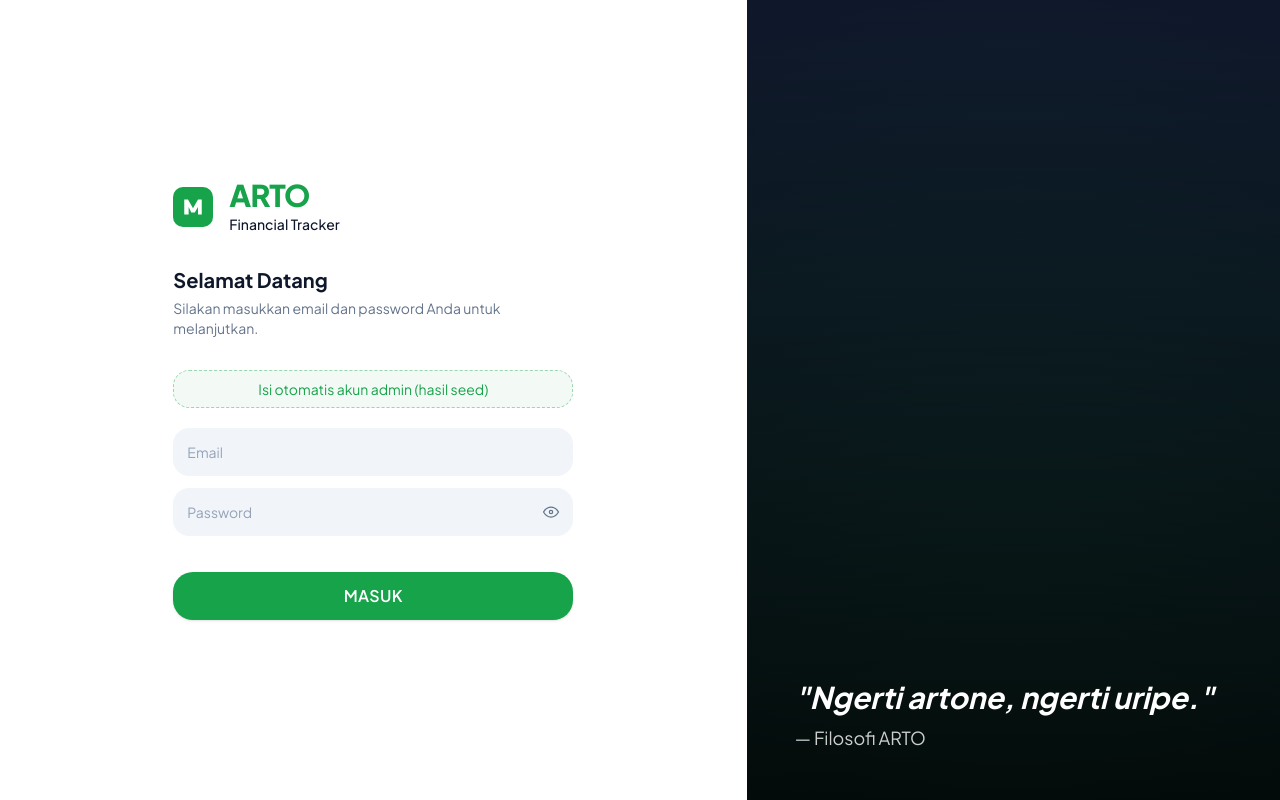
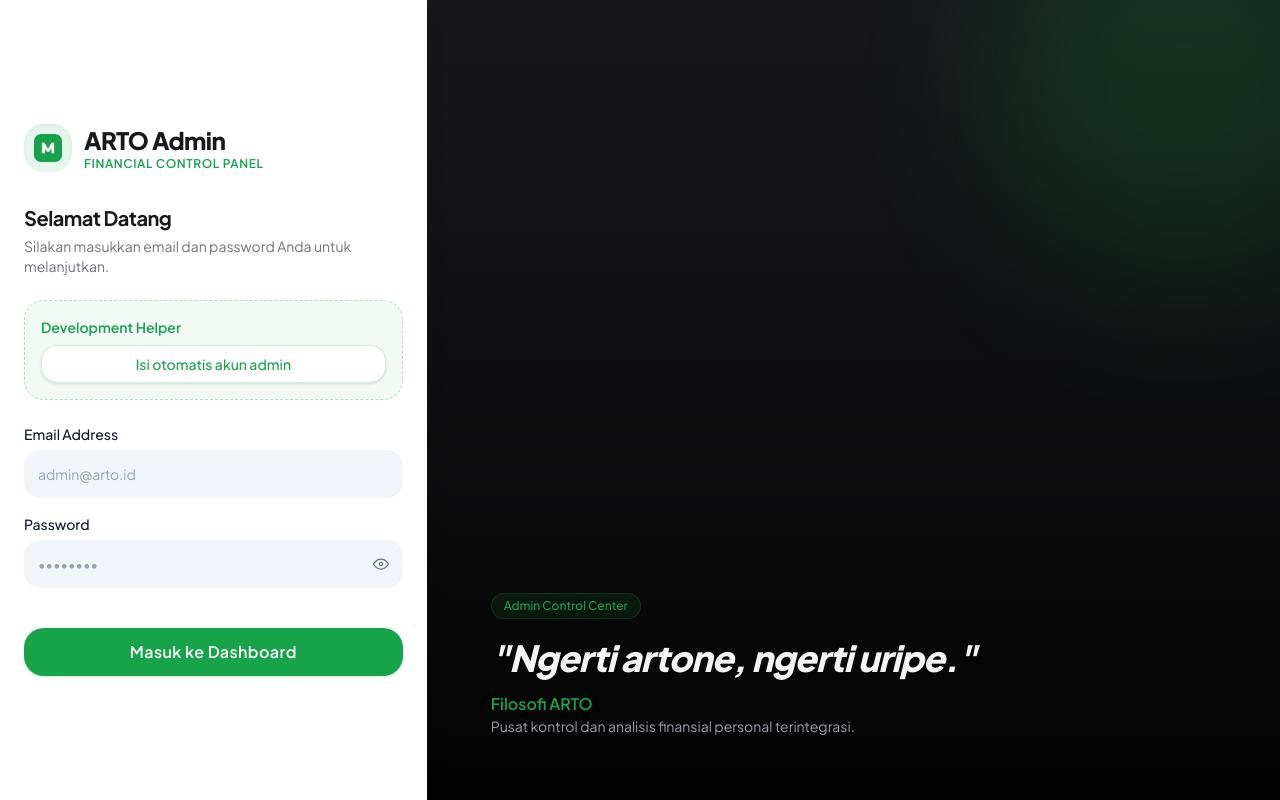
Before and after one commit to RIQORAHMAHIDAYAT/arto-admin, a React (Vite) app: page /auth/login in a window 1280 px wide. Built offline with nearby package versions, Linux system fonts and the light colour scheme; no server answers.

Commit message:
feat: redesign login with split-screen layout

```diff
--- a/src/pages/auth/AuthLayout.tsx
+++ b/src/pages/auth/AuthLayout.tsx
@@ -3,34 +3,41 @@ import { LogoMark } from '@/components/icons'
 
 export function AuthLayout({ title, subtitle, children }: { title: string; subtitle?: string; children: ReactNode }) {
   return (
-    <div className="flex min-h-screen bg-surface">
-      <div className="flex w-full flex-col items-center justify-center lg:w-7/12">
-        <div className="w-full max-w-md px-6 py-12">
-          <div className="mb-8 flex items-center gap-4">
-            <LogoMark className="h-10 w-10 text-primary" />
+    <div className="flex min-h-screen bg-slate-50 dark:bg-zinc-950 font-sans">
+      <div className="flex w-full flex-col justify-center px-6 py-12 lg:w-5/12 xl:w-4/12 bg-white dark:bg-zinc-900 shadow-xl z-10">
+        <div className="mx-auto w-full max-w-sm">
+          <div className="mb-8 flex items-center gap-3">
+            <div className="flex h-12 w-12 items-center justify-center rounded-xl bg-primary/10 text-primary shadow-inner">
+              <LogoMark className="h-7 w-7" />
+            </div>
             <div>
-              <h1 className="text-3xl font-extrabold tracking-tight text-primary leading-none">ARTO</h1>
-              <p className="mt-1 text-sm font-medium text-foreground">Financial Tracker</p>
+              <h1 className="text-2xl font-extrabold tracking-tight text-zinc-900 dark:text-zinc-100">ARTO Admin</h1>
+              <p className="text-xs font-semibold text-primary tracking-wider uppercase">Financial Control Panel</p>
             </div>
           </div>
-          <div className="space-y-1">
-            <h2 className="text-xl font-bold text-foreground">{title}</h2>
-            {subtitle && <p className="text-sm text-muted">{subtitle}</p>}
+          <div className="mb-6 space-y-1">
+            <h2 className="text-xl font-bold tracking-tight text-zinc-900 dark:text-zinc-100">{title}</h2>
+            {subtitle && <p className="text-sm text-zinc-500 dark:text-zinc-400">{subtitle}</p>}
           </div>
-          <div className="mt-8">{children}</div>
+          <div>{children}</div>
         </div>
       </div>
-      <div className="relative hidden w-5/12 flex-col items-center justify-end bg-slate-900 p-12 text-white lg:flex overflow-hidden">
-        <div className="absolute inset-0 z-0">
-          <div className="absolute inset-0 bg-linear-to-b from-transparent to-black/80 z-10" />
-          <div className="h-full w-full bg-[radial-gradient(circle_at_50%_120%,rgba(22,163,74,0.3),transparent)]" />
-        </div>
-        <div className="relative z-20 w-full">
-          <blockquote className="space-y-2">
-            <p className="text-3xl font-bold leading-tight italic">
+      <div className="relative hidden w-7/12 flex-col justify-end bg-zinc-900 p-16 text-white lg:flex overflow-hidden xl:w-8/12">
+        <div className="absolute inset-0 z-0 bg-[radial-gradient(ellipse_at_top_right,_var(--tw-gradient-stops))] from-zinc-800 via-zinc-900 to-black opacity-90" />
+        <div className="absolute inset-0 bg-linear-to-t from-black/90 via-black/40 to-transparent z-10" />
+        <div className="absolute -right-24 -top-24 h-96 w-96 rounded-full bg-primary/20 blur-3xl z-0" />
+        <div className="relative z-20 max-w-xl space-y-4">
+          <div className="inline-flex items-center gap-2 rounded-full bg-primary/10 px-3 py-1 text-xs font-medium text-primary border border-primary/20">
+            <span>Admin Control Center</span>
+          </div>
+          <blockquote className="space-y-3">
+            <p className="text-4xl font-extrabold tracking-tight leading-tight italic text-zinc-100">
               "Ngerti artone, ngerti uripe."
             </p>
-            <footer className="text-lg opacity-80">— Filosofi ARTO</footer>
+            <footer>
+              <strong className="text-base font-semibold text-primary">Filosofi ARTO</strong>
+              <p className="text-sm text-zinc-400">Pusat kontrol dan analisis finansial personal terintegrasi.</p>
+            </footer>
           </blockquote>
         </div>
       </div>
--- a/src/pages/auth/LoginPage.tsx
+++ b/src/pages/auth/LoginPage.tsx
@@ -35,36 +35,42 @@ export function LoginPage() {
       subtitle="Silakan masukkan email dan password Anda untuk melanjutkan."
     >
       {import.meta.env.DEV && (
+        <div className="mb-6 rounded-xl border border-dashed border-primary/30 bg-primary/5 p-4 text-sm text-primary">
+          <p className="mb-2 font-semibold">Development Helper</p>
           <button
             type="button"
             onClick={() => {
               setEmail(ADMIN_EMAIL)
               setPassword(ADMIN_PASSWORD)
             }}
-          className="mb-5 w-full rounded-lg border border-dashed border-primary/40 bg-primary/5 px-3 py-2 text-sm text-primary transition-colors hover:bg-primary/10"
+            className="flex w-full items-center justify-center rounded-lg bg-white px-3 py-2 text-sm font-medium shadow-sm transition-colors hover:bg-zinc-50 border border-primary/20"
           >
-          Isi otomatis akun admin (hasil seed)
+            Isi otomatis akun admin
           </button>
+        </div>
       )}
-      <form onSubmit={handleSubmit} className="space-y-3" noValidate>
+      <form onSubmit={handleSubmit} className="space-y-4" noValidate>
         <Input
           type="email"
+          label="Email Address"
           required
           autoComplete="email"
-          placeholder="Email"
+          placeholder="admin@arto.id"
           value={email}
           onChange={(e) => setEmail(e.target.value)}
         />
         <Input
           type="password"
+          label="Password"
           required
           autoComplete="current-password"
-          placeholder="Password"
+          placeholder="••••••••"
           value={password}
           onChange={(e) => setPassword(e.target.value)}
         />
         {error && (
-          <div role="alert" className="rounded-lg bg-danger/10 px-4 py-3 text-sm text-danger">
+          <div role="alert" className="flex items-center rounded-lg bg-red-50 px-4 py-3 text-sm text-red-600 border border-red-200">
+            <span className="mr-2">⚠️</span>
             {error}
           </div>
         )}
@@ -73,9 +79,9 @@ export function LoginPage() {
           size="lg"
           fullWidth
           loading={submitting}
-          className="mt-6 uppercase tracking-wide shadow-md"
+          className="mt-6 font-bold tracking-wide shadow-lg shadow-primary/20"
         >
-          {submitting ? 'Memproses…' : 'Masuk'}
+          {submitting ? 'Memproses…' : 'Masuk ke Dashboard'}
         </Button>
       </form>
     </AuthLayout>
```
Lines whose indentation alone changed are shown as unchanged.
